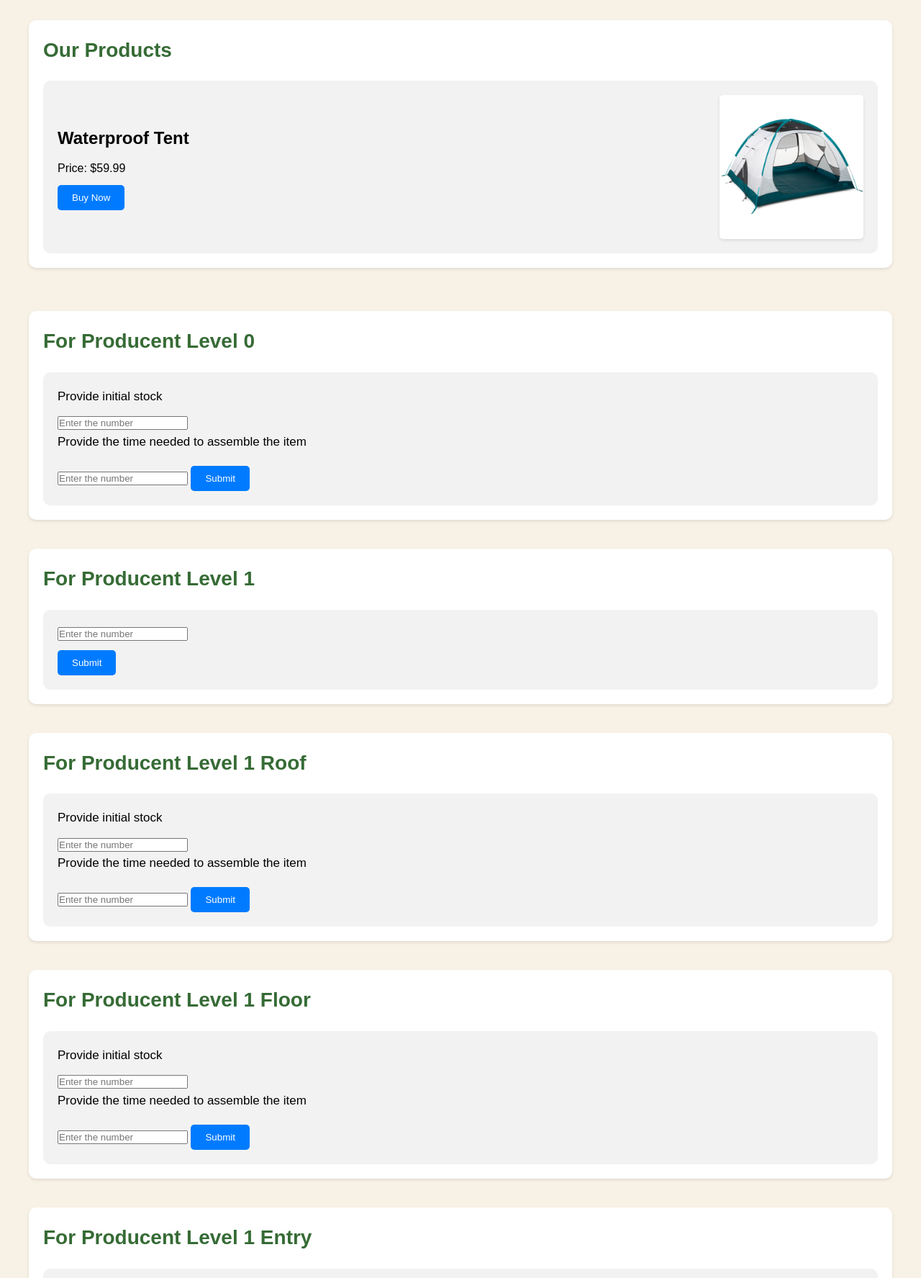
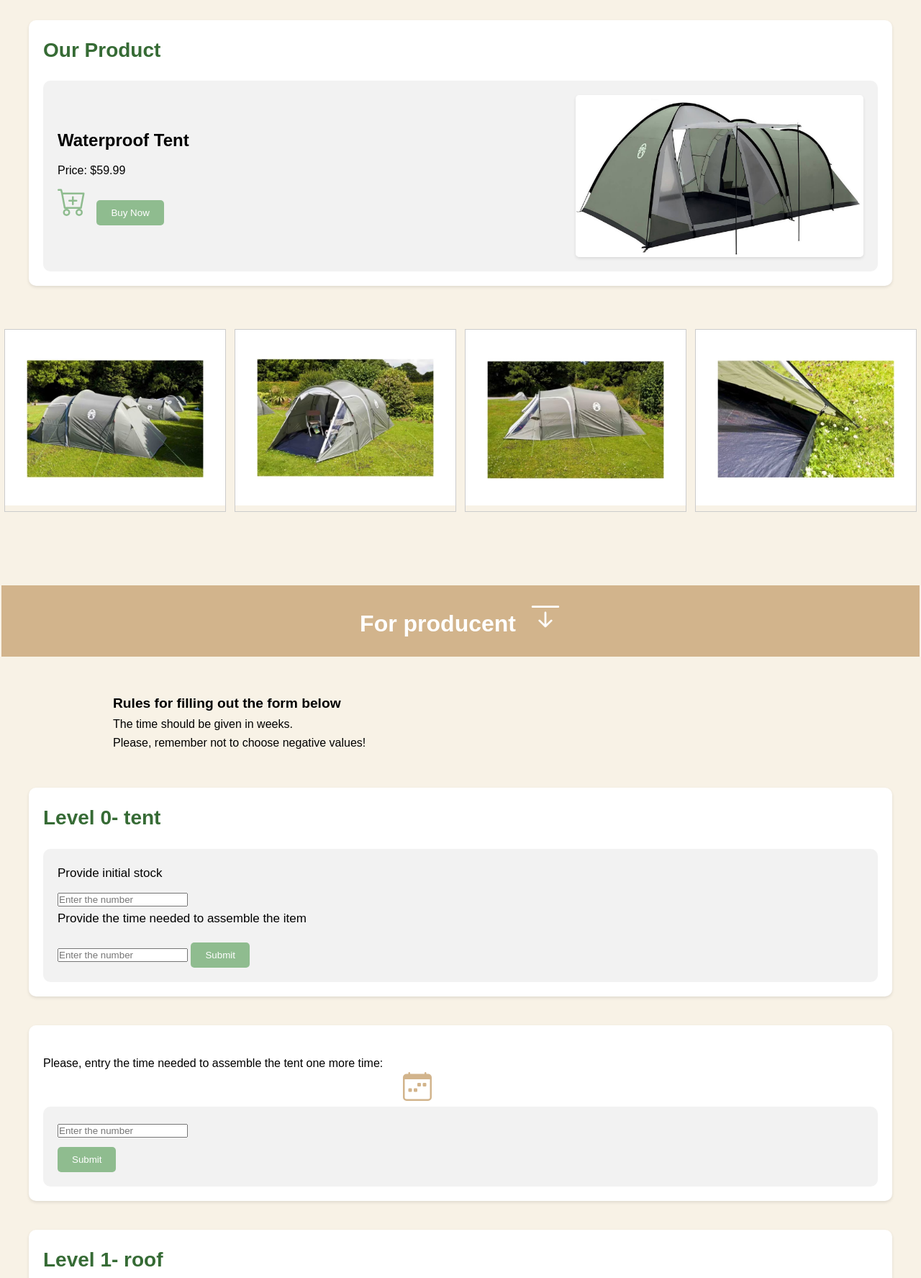
Before and after one commit to TitovaSolomia/WDSI, a plain HTML site: page wdsi2/index.html in a window 1280 px wide. Shown: the part 100-1875 px from the top of the page at 72% size. Drawn offline with Linux system fonts and the light colour scheme.

Commit message:
Add files via upload

```diff
--- a/wdsi2/index.html
+++ b/wdsi2/index.html
@@ -19,11 +19,15 @@
     <main>
         <section id="products">
             <div class="container">
-                <h2>Our Products</h2>
+                <h2>Our Product</h2>
                 <div class="product">
                     <div class="product-details">
                         <h3>Waterproof Tent</h3>
                         <p>Price: $59.99</p>
+                        <svg xmlns="http://www.w3.org/2000/svg" style="margin-right:10px;"width="40" height="40" fill="darkseagreen" class="bi bi-cart-plus" viewBox="0 0 16 16">
+                            <path d="M9 5.5a.5.5 0 0 0-1 0V7H6.5a.5.5 0 0 0 0 1H8v1.5a.5.5 0 0 0 1 0V8h1.5a.5.5 0 0 0 0-1H9z"/>
+                            <path d="M.5 1a.5.5 0 0 0 0 1h1.11l.401 1.607 1.498 7.985A.5.5 0 0 0 4 12h1a2 2 0 1 0 0 4 2 2 0 0 0 0-4h7a2 2 0 1 0 0 4 2 2 0 0 0 0-4h1a.5.5 0 0 0 .491-.408l1.5-8A.5.5 0 0 0 14.5 3H2.89l-.405-1.621A.5.5 0 0 0 2 1zm3.915 10L3.102 4h10.796l-1.313 7zM6 14a1 1 0 1 1-2 0 1 1 0 0 1 2 0m7 0a1 1 0 1 1-2 0 1 1 0 0 1 2 0"/>
+                          </svg>
                         <button class="buy-now-btn" onclick="openPopup()">Buy Now</button>
                         <div class="popup" id="popup">
                             <img src="cart.jpg">
@@ -34,16 +38,60 @@
                             <button type="button" id="confirmBtn" onclick="sendQuantityToPython()">OK</button>
                         </div>
                     </div>
-                    <img src="tent.png" alt="Tent" class="product-image">
+                    <img src="tent.jpg" alt="Tent" class="product-image">
                 </div>
             </div>
         </section>
 
     </main>
 
+    <div class="responsive">
+        <div class="gallery">
+          <a target="_blank" href="picture1.jpg">
+            <img src="picture1.jpg" alt="Tent">
+          </a>
+        </div>
+      </div>
+    <div class="responsive">
+        <div class="gallery">
+          <a target="_blank" href="picture2.jpg">
+            <img src="picture2.jpg" alt="Tent">
+          </a>
+        </div>
+    </div>
+    <div class="responsive">
+        <div class="gallery">
+          <a target="_blank" href="picture3.jpg">
+            <img src="picture3.jpg" alt="Tent">
+          </a>
+        </div>
+    </div>
+
+    <div class="responsive">
+        <div class="gallery">
+          <a target="_blank" href="picture4.jpg">
+            <img src="picture4.jpg" alt="Tent">
+          </a>
+        </div>
+    </div>
+
+    <div class="clearfix"></div>
+    <div style="padding:2px;">
+
+    <footer id="producent-footer">
+        <b>For producent
+            <svg xmlns="http://www.w3.org/2000/svg" style="margin-left:10px;"width="44" height="44" fill="currentColor" class="bi bi-arrow-bar-down" viewBox="0 0 16 16">
+            <path fill-rule="evenodd" d="M1 3.5a.5.5 0 0 1 .5-.5h13a.5.5 0 0 1 0 1h-13a.5.5 0 0 1-.5-.5M8 6a.5.5 0 0 1 .5.5v5.793l2.146-2.147a.5.5 0 0 1 .708.708l-3 3a.5.5 0 0 1-.708 0l-3-3a.5.5 0 0 1 .708-.708L7.5 12.293V6.5A.5.5 0 0 1 8 6"/>
+          </svg></b>
+    </footer>
+
+    <b style="font-size: larger; margin-left: 155px;">Rules for filling out the form below </b>
+    <p style="margin-left:155px;">The time should be given in weeks.</p>
+    <p style="margin-bottom:50px; margin-left: 155px;">Please, remember not to choose negative values! </p>
+
     <section id="productsLevel0">
         <div class="container">
-            <h2>For Producent Level 0</h2>
+            <h2>Level 0- tent</h2>
             <div class="product">
                 <div class="product-detail">
                     <p>Provide initial stock</p>
@@ -58,7 +106,12 @@
 
     <section id="productsLevel1">
         <div class="container">
-            <h2>For Producent Level 1</h2>
+            <h2></h2>
+            <p>Please, entry the time needed to assemble the tent one more time:</p>
+            <svg xmlns="http://www.w3.org/2000/svg" style="margin-left:500px;"width="40" height="40" fill="tan" class="bi bi-calendar-week" viewBox="0 0 16 16">
+                <path d="M11 6.5a.5.5 0 0 1 .5-.5h1a.5.5 0 0 1 .5.5v1a.5.5 0 0 1-.5.5h-1a.5.5 0 0 1-.5-.5zm-3 0a.5.5 0 0 1 .5-.5h1a.5.5 0 0 1 .5.5v1a.5.5 0 0 1-.5.5h-1a.5.5 0 0 1-.5-.5zm-5 3a.5.5 0 0 1 .5-.5h1a.5.5 0 0 1 .5.5v1a.5.5 0 0 1-.5.5h-1a.5.5 0 0 1-.5-.5zm3 0a.5.5 0 0 1 .5-.5h1a.5.5 0 0 1 .5.5v1a.5.5 0 0 1-.5.5h-1a.5.5 0 0 1-.5-.5z"/>
+                <path d="M3.5 0a.5.5 0 0 1 .5.5V1h8V.5a.5.5 0 0 1 1 0V1h1a2 2 0 0 1 2 2v11a2 2 0 0 1-2 2H2a2 2 0 0 1-2-2V3a2 2 0 0 1 2-2h1V.5a.5.5 0 0 1 .5-.5M1 4v10a1 1 0 0 0 1 1h12a1 1 0 0 0 1-1V4z"/>
+              </svg>
             <div class="product">
                 <div class="product-detail">
                     <input type="number" id="tentInput1" placeholder="Enter the number"><br>
@@ -70,7 +123,7 @@
 
     <section id="productsLevel1Roof">
         <div class="container">
-            <h2>For Producent Level 1 Roof</h2>
+            <h2>Level 1- roof</h2>
             <div class="product">
                 <div class="product-detail">
                     <p>Provide initial stock</p>
@@ -85,7 +138,7 @@
 
     <section id="productsLevel1Floor">
         <div class="container">
-            <h2>For Producent Level 1 Floor</h2>
+            <h2>Level 1- floor</h2>
             <div class="product">
                 <div class="product-detail">
                     <p>Provide initial stock</p>
@@ -100,7 +153,7 @@
 
     <section id="productsLevel1Entry">
         <div class="container">
-            <h2>For Producent Level 1 Entry</h2>
+            <h2>Level 1- entry</h2>
             <div class="product">
                 <div class="product-detail">
                     <p>Provide initial stock</p>
@@ -115,7 +168,7 @@
 
     <section id="productsLevel1Frame">
         <div class="container">
-            <h2>For Producent Level 1 Frame</h2>
+            <h2>Level 1- frame</h2>
             <div class="product">
                 <div class="product-detail">
                     <p>Provide initial stock</p>
@@ -131,7 +184,7 @@
 
     <section id="productsLevel2Ropes">
         <div class="container">
-            <h2>For Producent Level 2 Ropes</h2>
+            <h2>Level 2- ropes</h2>
             <div class="product">
                 <div class="product-detail">
                     <p>Provide initial stock</p>
@@ -146,7 +199,7 @@
 
     <section id="productsLevel2WaterproofMaterial">
         <div class="container">
-            <h2>For Producent Level 2 Waterproof Material</h2>
+            <h2>Level 2- waterproof material</h2>
             <div class="product">
                 <div class="product-detail">
                     <p>Provide initial stock</p>
@@ -161,7 +214,7 @@
 
     <section id="productsLevel2FloorMaterial">
         <div class="container">
-            <h2>For Producent Level 2 Floor Material</h2>
+            <h2>Level 2- floor material</h2>
             <div class="product">
                 <div class="product-detail">
                     <p>Provide initial stock</p>
@@ -176,7 +229,7 @@
 
     <section id="productsLevel2Herrings">
         <div class="container">
-            <h2>For Producent Level 2 Herrings</h2>
+            <h2>Level 2- herrings</h2>
             <div class="product">
                 <div class="product-detail">
                     <p>Provide initial stock</p>
@@ -191,7 +244,7 @@
 
     <section id="productsLevel2Net">
         <div class="container">
-            <h2>For Producent Level 2 Net</h2>
+            <h2>Level 2- net</h2>
             <div class="product">
                 <div class="product-detail">
                     <p>Provide initial stock</p>
@@ -206,7 +259,7 @@
 
     <section id="productsLevel2Tubes">
         <div class="container">
-            <h2>For Producent Level 2 Tubes</h2>
+            <h2>Level 2- tubes</h2>
             <div class="product">
                 <div class="product-detail">
                     <p>Provide initial stock</p>
@@ -221,7 +274,7 @@
 
     <section id="productsLevel2Lock">
         <div class="container">
-            <h2>For Producent Level 2 Lock</h2>
+            <h2>Level 2- lock</h2>
             <div class="product">
                 <div class="product-detail">
                     <p>Provide initial stock</p>
@@ -233,6 +286,10 @@
             </div>
         </div>
     </section>
+
+    <footer style="background-color: darkseagreen;">
+        <p>Creators: <b>Solomiia Titova, Magdalena Wachowska</b></p>
+    </footer>
 
     <footer>
         <p>&copy; 2024 Camping Web Shop</p>
--- a/wdsi2/style.css
+++ b/wdsi2/style.css
@@ -107,6 +107,12 @@ footer p {
     font-size: 14px;
 }
 
+#producent-footer {
+    margin-bottom: 50px;
+    margin-top: 100px;
+    background-color: tan;
+    font-size: xx-large;
+}
 /* Product styles */
 .product {
     background-color: #f2f2f2; /* Light gray background for products */
@@ -118,7 +124,7 @@ footer p {
 }
 
 .product-image {
-    width: 200px;
+    width: 400px;
     border-radius: 5px;
     box-shadow: 0 2px 4px rgba(0, 0, 0, 0.1);
 }
@@ -138,7 +144,7 @@ footer p {
 }
 
 .product button {
-    background-color: #007bff;
+    background-color: darkseagreen;
     color: #fff;
     border: none;
     padding: 10px 20px;
@@ -148,7 +154,7 @@ footer p {
 }
 
 .product button:hover {
-    background-color: #0056b3;
+    background-color: seagreen;
 }
 
 /* Hide contacts and contact us links */
@@ -206,7 +212,7 @@ footer p {
 
 .product-detail button {
     margin-top: 10px;
-    background-color: #007bff;
+    background-color: darkseagreen;
     color: #fff;
     border: none;
     padding: 10px 20px;
@@ -219,3 +225,50 @@ footer p {
     font-size: 17px;
     margin-bottom: 10px;
 }
+
+/* galeria ze zdjęciami */
+div.gallery {
+    border: 1px solid #ccc;
+}
+div.gallery:hover {
+    border: 1px solid white;
+}
+div.gallery img {
+    width: 100%;
+    height: auto;
+}
+
+.responsive {
+    padding: 0 6px;
+    float: left;
+    width: 24.99999%;
+    }
+
+  @media only screen and (max-width: 700px) {
+    .responsive {
+      width: 49.99999%;
+      margin: 6px 0;
+    }
+    }
+
+  @media only screen and (max-width: 500px) {
+    .responsive {
+      width: 100%;
+    }
+    }
+
+  .clearfix:after {
+    content: "";
+    display: table;
+    clear: both;
+     }
+/*
+     img.comp {
+        float:none;
+        margin-left:500px;
+        }
+    img.group {
+        float:center;
+        margin-right:25px;
+        }
+*/
```
Also changed, not shown: wdsi2/picture1.jpg (added), wdsi2/picture2.jpg (added), wdsi2/picture3.jpg (added), wdsi2/picture4.jpg (added), wdsi2/tent.jpg (added).
